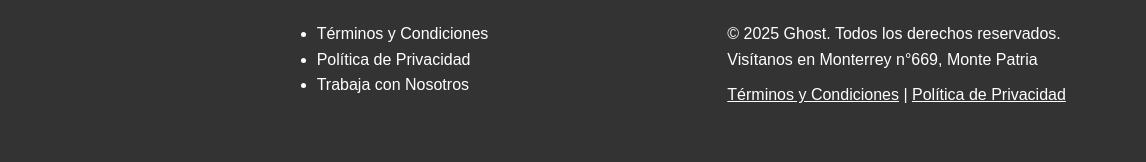
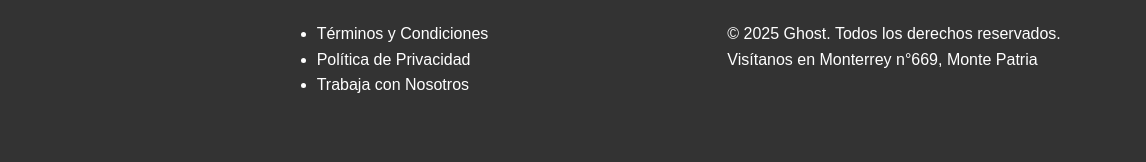
Before and after one commit to Pacoeljuaker/GHOST-S.A., a plain HTML site: page index.html in a window 1280 px wide. Shown: the part 2410-2572 px from the top of the page, 134-1280 px from the left. Drawn offline with Linux system fonts and the light colour scheme.

Commit message:
Actualizar index.html

```diff
--- a/index.html
+++ b/index.html
@@ -138,10 +138,6 @@
                 <h3>Ghost</h3>
                 <p>&copy; 2025 Ghost. Todos los derechos reservados.</p>
                 <p>Visítanos en Monterrey n°669, Monte Patria</p>
-                <p style="margin-top: 10px;">
-                    <a href="terminosycondiciones.html" style="color: #fff; text-decoration: underline;">Términos y Condiciones</a> |
-                    <a href="terminosycondiciones.html#privacidad" style="color: #fff; text-decoration: underline;">Política de Privacidad</a>
-                </p>
             </div>
         </div>
     </footer>
```
